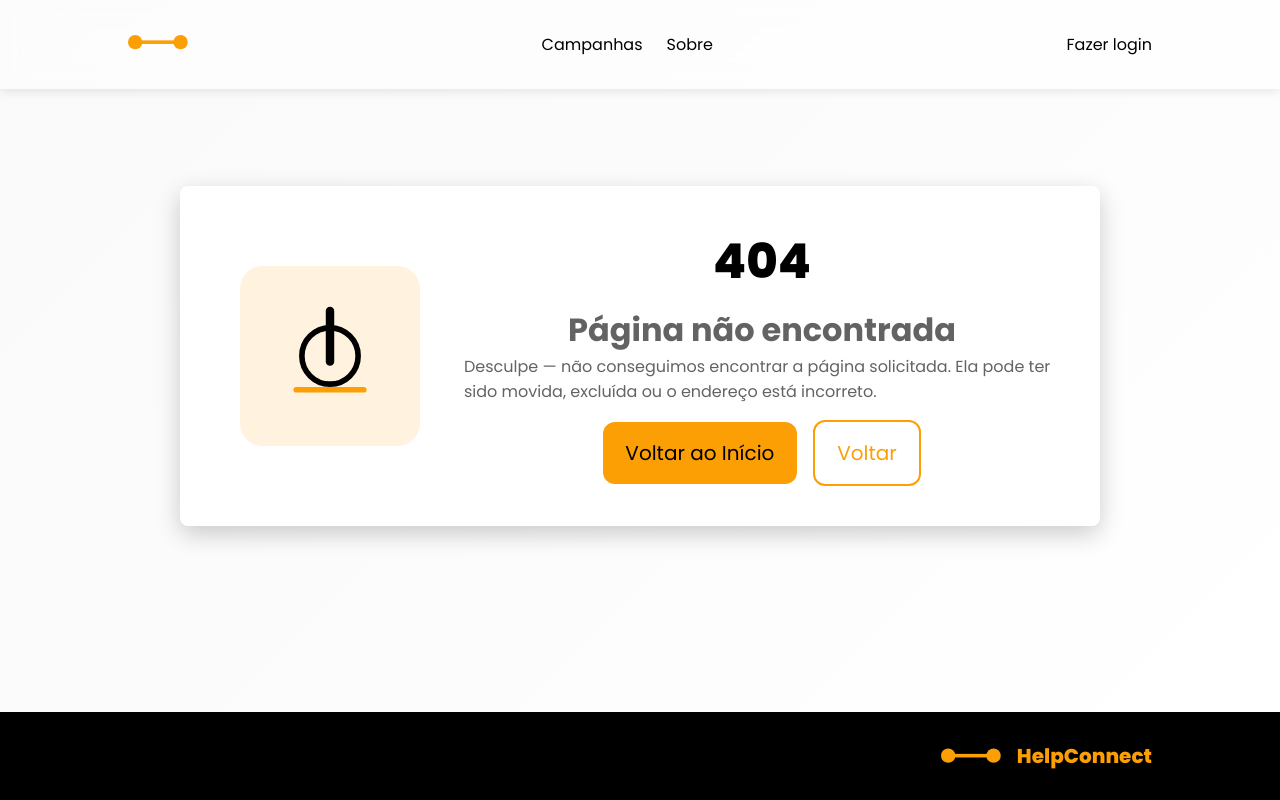
After one commit to Joao-V-Dias/help-connect, a PHP site: page /view/erro.php in a window 1280 px wide. The commit adds this page. Run offline with PHP 8.4, Linux system fonts and the light colour scheme.

```diff
--- a/usuario.php
+++ b/usuario.php
@@ -29,6 +29,6 @@ switch ($fun) {
 
     default:
         http_response_code(404);
-        include 'view/404.php';
+        include 'view/erro.php';
         break;
 }
--- a/view/Posts/listar.php
+++ b/view/Posts/listar.php
@@ -31,10 +31,9 @@ if ($tipo === 'necessidade' || $tipo === 'doacao') {
     <section class="donation" style="padding-top:6rem;">
       <div class="section-header">
         <div>
-          <h2><?php echo $tipo ? ucfirst($tipo) : 'Posts'; ?></h2>
-          <p class="section-subtitle">Lista de <?php echo $tipo ? $tipo : 'posts'; ?></p>
+          <h2>Campanhas</h2>
         </div>
-        <a href="cadastrar.php" class="btn primary">Novo Post</a>
+        <a href="cadastrar.php" class="btn primary">Criar campanha</a>
       </div>
 
       <div class="donation-cards-grid">
--- a/view/Usuario/buscar.php
+++ b/view/Usuario/buscar.php
@@ -5,9 +5,8 @@
 	<meta charset="UTF-8" />
 	<meta name="viewport" content="width=device-width, initial-scale=1.0" />
 	<title>Perfil - HelpConnect</title>
-	<link rel="stylesheet" href="./view/assets/css/style.css">
+	<link rel="stylesheet" href="../assets/css/style.css">
 	<style>
-		/* Pequenas customizações para a página de perfil */
 		.profile-container {
 			padding: 8rem 10%;
 			/* deixa espaço para header fixo do style.css */
@@ -94,7 +93,6 @@
 	<main class="profile-container">
 		<div class="profile-card">
 			<img src="<?php echo "./view/" . $perfil->getFoto(); ?>" alt="Foto de <?php echo $perfil->getNome(); ?>" class="profile-img">
-
 			<div class="profile-header">
 				<h2><?php echo $perfil->getNome(); ?></h2>
 			</div>
--- a/view/Usuario/cadastrar.php
+++ b/view/Usuario/cadastrar.php
@@ -12,11 +12,9 @@
 
 <body>
   <div class="form-container">
-    <header class="form-header">
+    <form id="cadastroForm" class="form" action="../../usuario.php?fun=cadastrar" method="POST" enctype="multipart/form-data" novalidate>
       <h1>HelpConnect</h1>
       <h2>Crie sua Conta</h2>
-    </header>
-    <form id="cadastroForm" class="form" action="../../usuario.php?fun=cadastrar" method="POST" enctype="multipart/form-data" novalidate>
       <div class="progress-bar-container">
         <div class="progress-bar" id="progressBar"></div>
       </div>
--- a/view/Usuario/login.php
+++ b/view/Usuario/login.php
@@ -14,7 +14,7 @@ session_start();
 
 <body>
   <div class="form-container">
-    <header class="form-header">
+    <form class="form" action="../../usuario.php?fun=login" method="POST">
       <h1>HelpConnect</h1>
       <h2>Faça Login</h2>
       <?php
@@ -22,8 +22,6 @@ session_start();
         echo '<p id="error-message">' . $_SESSION['erro_login'] . '</p>';
       }
       ?>
-    </header>
-    <form class="form" action="../../usuario.php?fun=login" method="POST">
       <div class="form-group">
         <label for="email">E-mail:</label>
         <input
--- a/view/assets/Header_Footer/Header.php
+++ b/view/assets/Header_Footer/Header.php
@@ -21,11 +21,9 @@ if ($usuario && $usuario->getFoto()) {
 <header>
   <a href="/help-connect/index.php"><img src="/help-connect/view/assets/img/icon/logo.svg" alt="logo do site" class="logo" /></a>
   <nav class="menu">
-    <a href="/help-connect/view/Posts/listar.php?tipo=necessidade">Necessidades</a>
-    <a href="/help-connect/view/Posts/listar.php?tipo=doacao">Doações</a>
+    <a href="/help-connect/view/Posts/listar.php?tipo=necessidade">Campanhas</a>
     <a href="/help-connect/view/sobre.php">Sobre</a>
   </nav>
-  <!-- hamburger for small screens -->
   <button class="hamburger" aria-label="Abrir menu" aria-expanded="false" aria-controls="mobileMenu">
     <span class="hamburger-box"><span class="hamburger-inner"></span></span>
   </button>
--- a/view/assets/css/home.css
+++ b/view/assets/css/home.css
@@ -2,7 +2,7 @@
 
 /* Ajustes para página home */
 main {
-  margin-top: 4rem;
+  margin-top: 6rem;
 }
 
 /* Hero Section */
--- /dev/null
+++ b/view/erro.php
@@ -0,0 +1,123 @@
+<?php
+require_once __DIR__ . '/../model/Usuario_class.php';
+if (session_status() === PHP_SESSION_NONE) {
+    session_start();
+}
+$usuario = $_SESSION['usuario'] ?? null;
+?>
+
+<!DOCTYPE html>
+<html lang="pt-BR">
+
+<head>
+    <meta charset="UTF-8">
+    <meta name="viewport" content="width=device-width, initial-scale=1.0">
+    <title>404 - Página Não Encontrada</title>
+    <link rel="stylesheet" href="./assets/css/config.css">
+    <link rel="stylesheet" href="./assets/css/style.css">
+    <style>
+        .error-main {
+            min-height: calc(100vh - var(--footer-height, 80px));
+            display: flex;
+            align-items: center;
+            justify-content: center;
+            padding: 4rem 10%;
+            background: linear-gradient(135deg, var(--bg-light), var(--secondary-color));
+        }
+
+        .error-card {
+            max-width: 920px;
+            width: 100%;
+            background: var(--secondary-color);
+            color: var(--text-dark);
+            border-radius: var(--border-radius);
+            padding: 2.5rem;
+            box-shadow: var(--shadow-lg);
+            display: grid;
+            grid-template-columns: 220px 1fr;
+            gap: 1.5rem;
+            align-items: center;
+        }
+
+        .error-illustration {
+            width: 100%;
+            display: flex;
+            align-items: center;
+            justify-content: center;
+        }
+
+        .error-illustration svg {
+            width: 180px;
+            height: 180px;
+        }
+
+        .error-content h1 {
+            font-size: 3rem;
+            margin: 0 0 0.5rem 0;
+            color: var(--primary-color);
+        }
+
+        .error-content p {
+            margin: 0 0 1rem 0;
+            color: var(--text-dark);
+        }
+
+        .error-actions {
+            display: flex;
+            gap: 1rem;
+            align-items: center;
+            justify-content: center;
+            flex-wrap: wrap;
+            margin-top: 1rem;
+        }
+
+        @media (max-width: 768px) {
+            .error-card {
+                grid-template-columns: 1fr;
+                text-align: center;
+            }
+
+            .error-illustration svg {
+                width: 140px;
+                height: 140px;
+            }
+
+            .error-content h1 {
+                font-size: 2.2rem;
+            }
+        }
+    </style>
+</head>
+
+<body>
+    <?php include_once __DIR__ . '/assets/Header_Footer/Header.php'; ?>
+
+    <main class="error-main">
+        <div class="error-card">
+            <div class="error-illustration" aria-hidden="true">
+                <!-- friendly SVG illustration -->
+                <svg viewBox="0 0 64 64" xmlns="http://www.w3.org/2000/svg" role="img" aria-label="Página não encontrada">
+                    <rect width="64" height="64" rx="8" fill="var(--tertiary-color)" opacity="0.12" />
+                    <path d="M20 44h24" stroke="var(--tertiary-color)" stroke-width="2" stroke-linecap="round" />
+                    <path d="M32 16v18" stroke="var(--primary-color)" stroke-width="3" stroke-linecap="round" />
+                    <circle cx="32" cy="32" r="10" fill="none" stroke="var(--primary-color)" stroke-width="2" />
+                </svg>
+            </div>
+
+            <div class="error-content">
+                <h1>404</h1>
+                <h2 class="error-title">Página não encontrada</h2>
+                <p>Desculpe — não conseguimos encontrar a página solicitada. Ela pode ter sido movida, excluída ou o endereço está incorreto.</p>
+
+                <div class="error-actions">
+                    <a href="/help-connect/index.php" class="btn primary">Voltar ao Início</a>
+                    <a href="javascript:history.back()" class="btn secondary">Voltar</a>
+                </div>
+            </div>
+        </div>
+    </main>
+
+    <?php include_once __DIR__ . '/assets/Header_Footer/Footer.php'; ?>
+</body>
+
+</html>
```
Also changed, not shown: index.php (+2 -12 lines), view/404.php (deleted, +0 -67 lines), view/Posts/cadastrar.php (+1 -10 lines), view/assets/css/sobre.css (+15 -3 lines), view/assets/css/style.css (+106 -24 lines), view/assets/css/usuario.css (+2 -9 lines), view/assets/js/mobileNav.js (+16 -15 lines), view/sobre.php (+4 -5 lines), view/assets/img/provisorio/visao.png (added), 1 other file.
